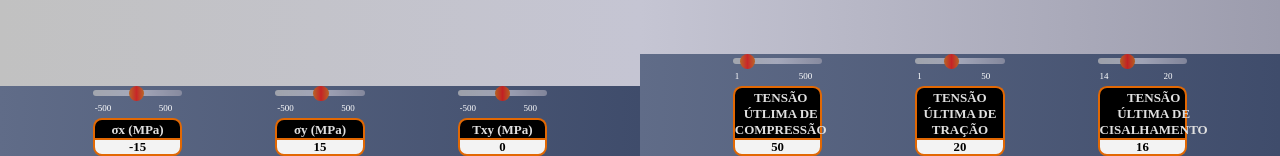
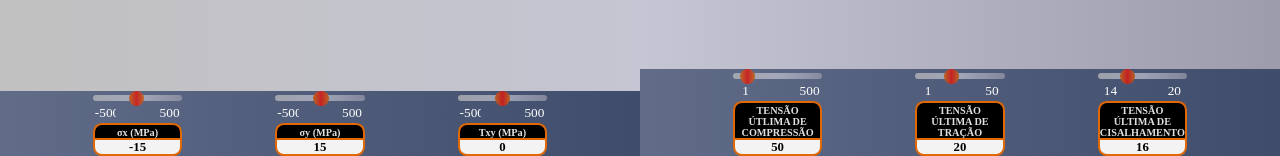
Before and after one commit to wellbrez/CRITERIOS-DE-RUPTURA-TCC, a React (Create React App) app: page / in a window 1280 px wide. Shown: the part 644-800 px from the top of the page. Built offline with nearby package versions, Linux system fonts and the light colour scheme.

Commit message:
Final app

```diff
--- a/src/App.css
+++ b/src/App.css
@@ -1,8 +1,7 @@
 .App {
   text-align: center;
   width: 100vw;
-  height: auto;
-  min-height:100vh;
+  height: 100vh;
   overflow-x:hidden;
   overflow-y:hidden;
   background: linear-gradient(90deg, #c1c1c1, #c5c5d3, #9c9cad);
@@ -14,6 +13,7 @@
 {
   .App
   {
+    max-height:90vh;
     grid-template-columns:1fr;
     grid-template-rows:40vh 50vh;
   }
--- a/src/Components/Slider.js
+++ b/src/Components/Slider.js
@@ -36,8 +36,8 @@ const Slider = (props) => {
 
   return (
     <div className={classe}>
-      <label><input class={style.minmax} onChange={changeMin} value={`${Math.round(min)}`}></input></label>
-      <label><input class={style.minmax} onChange={changeMax} value={`${Math.round(max)}`}></input></label>
+      <label><input className={style.minmax} onChange={changeMin} value={`${Math.round(min)}`}></input></label>
+      <label><input className={style.minmax} onChange={changeMax} value={`${Math.round(max)}`}></input></label>
       <label>{titulo}</label>
       <input value={usarval ? val : Math.round(props.value * 1000) / 1000} onChange={changeHandler} />
       <input
--- a/src/Components/Slider.module.css
+++ b/src/Components/Slider.module.css
@@ -42,7 +42,7 @@
   background-color: black;
   border-radius: 0.7rem 0.7rem 0 0;
   grid-area: tt;
-  font-size:small;
+  font-size:auto;
 }
 /*.slider label:nth-child(4) {
   font-size: large;
@@ -118,5 +118,6 @@
   background-color:transparent;
   border:none;
   color:white;
-  font-size:9px;
+  font-size:auto;
+  text-align:center;
 }
--- a/src/index.css
+++ b/src/index.css
@@ -1,5 +1,6 @@
 body {
   margin: 0;
+  max-height:100vh;
   font-family: -apple-system, BlinkMacSystemFont, 'Segoe UI', 'Roboto', 'Oxygen',
     'Ubuntu', 'Cantarell', 'Fira Sans', 'Droid Sans', 'Helvetica Neue',
     sans-serif;
```
Also changed, not shown: 11 other files (tests, documents, lock files or other folders).
